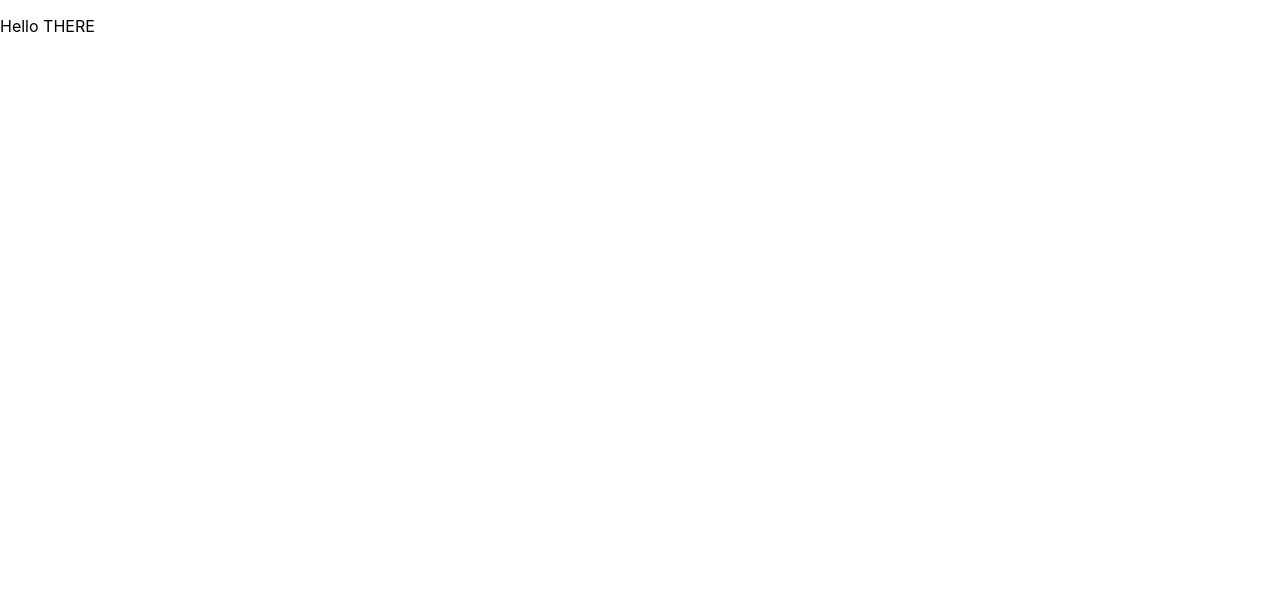
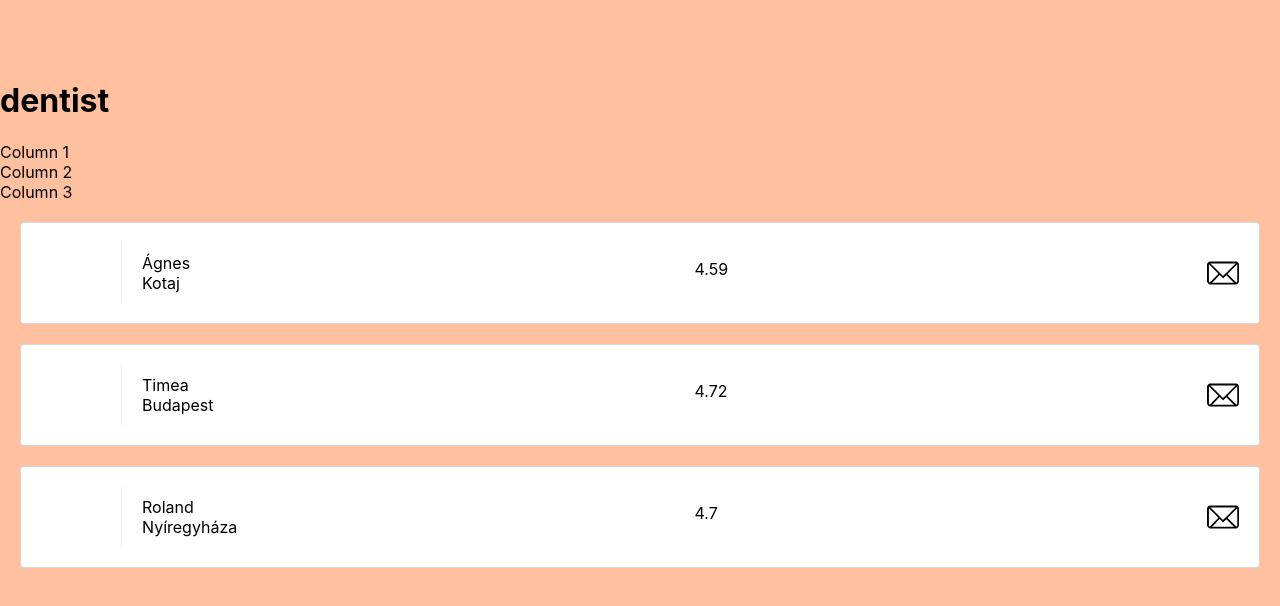
Before and after one commit to viviruska/markmydoctor, a React (Create React App) app in the folder frontend/: page /specialties/1 in a window 1280 px wide. Shown: the top 606 px of the page. Built offline with nearby package versions, Linux system fonts and the light colour scheme.

Commit message:
feat: Work on Medical Specialty page listing doctors, working with static data for now

```diff
--- a/frontend/src/App.css
+++ b/frontend/src/App.css
@@ -103,3 +103,80 @@
   background-color: blueviolet;
   height: 100%;
 }
+
+.list-doctors {
+  padding-top: 60px;
+  background: #ffc09f;
+  height: 800px; /* 100% */
+}
+
+.doctor-list {
+  width: 100%;
+  margin: 0;
+  padding: 0;
+  list-style-type: none;
+  /* margin-top: 250px; */
+}
+.doctor-list-item {
+  padding: 20px;
+  background: white;
+  display: flex;
+}
+
+@media (min-width: 600px) {
+  .doctor-list-item {
+    margin: 20px;
+    border: 1px solid #d5d8df;
+    border-radius: 4px;
+  }
+}
+
+.doctor-avatar {
+  width: 60px;
+  height: 60px;
+  margin-right: 20px;
+  background-repeat: no-repeat;
+  background-size: cover;
+  border-radius: 50%;
+  flex-shrink: 0;
+}
+
+.doctor-details {
+  padding-left: 20px;
+  border-left: 1px solid #eee;
+
+  flex: 1;
+  overflow: hidden;
+
+  display: flex;
+  flex-direction: column;
+  justify-content: center;
+}
+.doctor-details p {
+  margin: 0;
+  min-width: 0;
+  white-space: nowrap;
+  overflow: hidden;
+  text-overflow: ellipsis;
+}
+
+.doctor-average-rating {
+  padding-left: 40px;
+  flex: 1
+}
+
+.doctor-message {
+  padding-left: 20px;
+  align-self: center;
+  width: 32px;
+  height: 32px;
+  background-color: transparent;
+  background-image: url('./img/icons/message.svg');
+  background-size: 100% 100%;
+  border: 0;
+  color: black;
+  font-size: 0;
+  vertical-align: middle;
+  cursor: pointer;
+  outline: none;
+}
--- a/frontend/src/App.js
+++ b/frontend/src/App.js
@@ -26,7 +26,7 @@ class App extends Component {
       )}/>
       <Route path="/specialties/:name" render={({ history }) => (
           <MedicalSpecialtyPage
-            // specialty={this.state.selectedSpecialty}
+            specialty={this.state.selectedSpecialty}
 
             // onChangeShelf={(book, shelf) => {this.changeShelf(book, shelf)}}
           />
--- a/frontend/src/components/MedicalSpecialtyPage/MedicalSpecialtyPage.js
+++ b/frontend/src/components/MedicalSpecialtyPage/MedicalSpecialtyPage.js
@@ -1,12 +1,69 @@
 import React, { Component } from 'react'
+// import ScreenOne from '../../ScreenOne'
+
 
 class MedicalSpecialtyPage extends Component {
+  // TODO: state coming from API
+  state = {
+    doctorsOfSpecialty: [
+      {
+        "id": 1,
+        "firstName": "Ágnes",
+        "lastName": "Pallagi",
+        "averageRating": 4.59,
+        "specialty": "dentist",
+        "city": "Kotaj",
+        "avatarURL": ""
+      },
+      {
+        "id": 2,
+        "firstName": "Timea",
+        "lastName": "Szabó",
+        "averageRating": 4.72,
+        "specialty": "dentist",
+        "city": "Budapest",
+        "avatarURL": ""
+      },
+      {
+        "id": 3,
+        "firstName": "Roland",
+        "lastName": "Kiss",
+        "averageRating": 4.7,
+        "specialty": "dentist",
+        "city": "Nyíregyháza",
+        "avatarURL": ""
+      }
+    ],
+  }
 
   render () {
-    // const { spec } = this.props.specialty
+    const spec  = this.props.specialty;
+
     return (
-      <div>
-        <p>Hello THERE</p>
+      <div className='list-doctors'>
+        {/* <ScreenOne/> */}
+        <h1>{spec}</h1>
+        <div className='doctor-list'>
+          <div>Column 1</div>
+          <div>Column 2</div>
+          <div>Column 3</div>
+        </div>
+        <ol className='doctor-list'>
+        {this.state.doctorsOfSpecialty.map((doctor) => (
+          <li key={doctor.id} className='doctor-list-item'>
+            <div className='doctor-avatar' style={{backgroundImage: `url(${doctor.avatarURL})`}}>
+            </div>
+            <div className='doctor-details'>
+              <p>{doctor.firstName}</p>
+              <p>{doctor.city}</p>
+            </div>
+            <div className='doctor-average-rating'>
+              <p>{doctor.averageRating}</p>
+            </div>
+            <button className='doctor-message'>Send Message</button>
+          </li>
+        ))}
+        </ol>
       </div>
 
     )
```
Also changed, not shown: frontend/src/components/MedicalSpecialtyPage/SearchBar.js (added), frontend/src/components/SearchBar.js (deleted), frontend/src/img/icons/message.svg (added).
